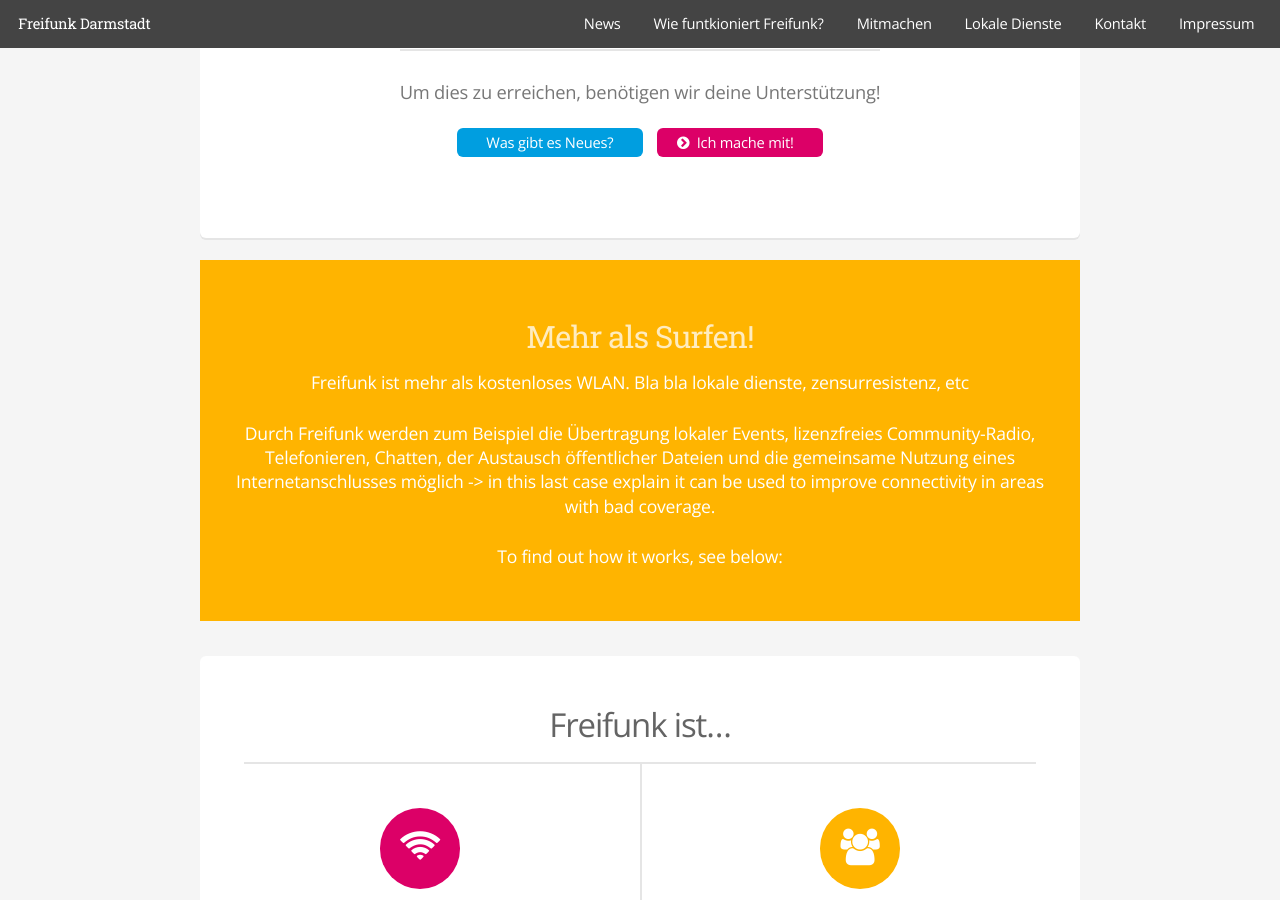
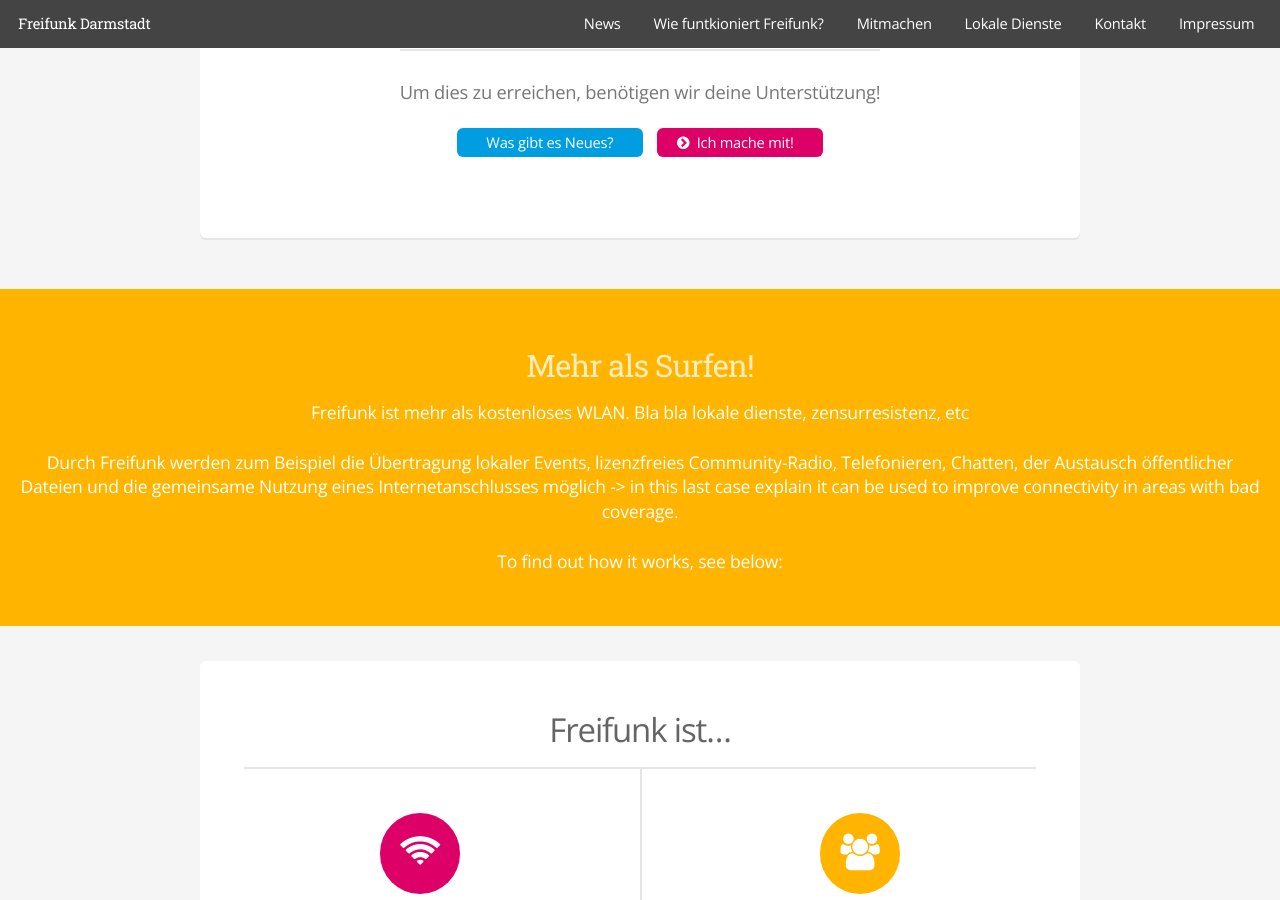
Before and after one commit to mdrenger/darmstadt.freifunk.net, a Jekyll site: the page built from pages/index.html, in a window 1280 px wide and 900 px high, scrolled down 551 px. Built offline with Jekyll 4.4.1, drawn with Linux system fonts in a browser that asks for light colours.

Commit message:
moved stripe box out of the main container

```diff
--- a/pages/index.html
+++ b/pages/index.html
@@ -30,12 +30,14 @@
 					</ul>
 			</header>
 		</section>
+	</section>
 	<section id="stripe">
 		<h3>Mehr als Surfen!</h3>
 		<p>Freifunk ist mehr als kostenloses WLAN. Bla bla lokale dienste, zensurresistenz, etc</p>
 		<p>Durch Freifunk werden zum Beispiel die Übertragung lokaler Events, lizenzfreies Community-Radio, Telefonieren, Chatten, der Austausch öffentlicher Dateien und die gemeinsame Nutzung eines Internetanschlusses möglich -> in this last case explain it can be used to improve connectivity in areas with bad coverage.</p>
 		<p>To find out how it works, see below:</p>
 	</section>
+	<section class="container">
 		<section class="box special features">
 			<header><h2>Freifunk ist…</h2></header>
 			<div class="features-row">
```
